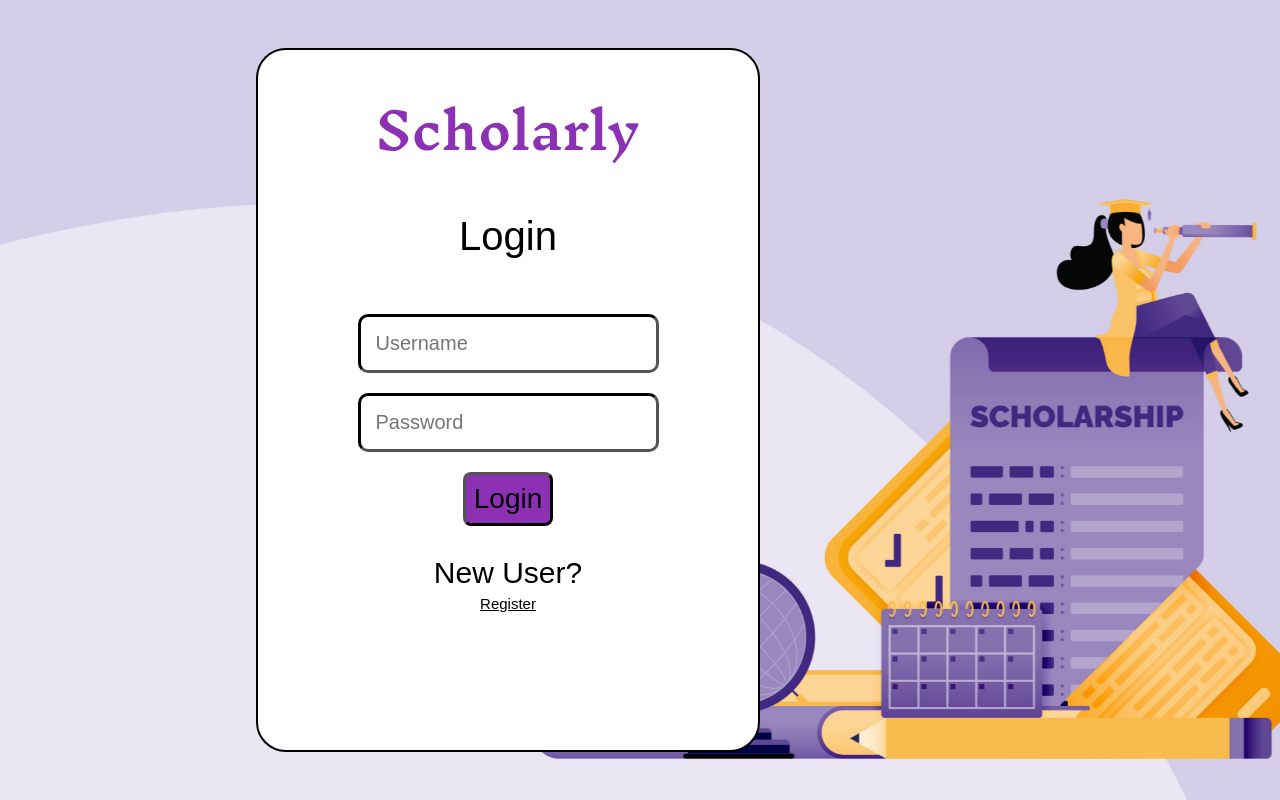
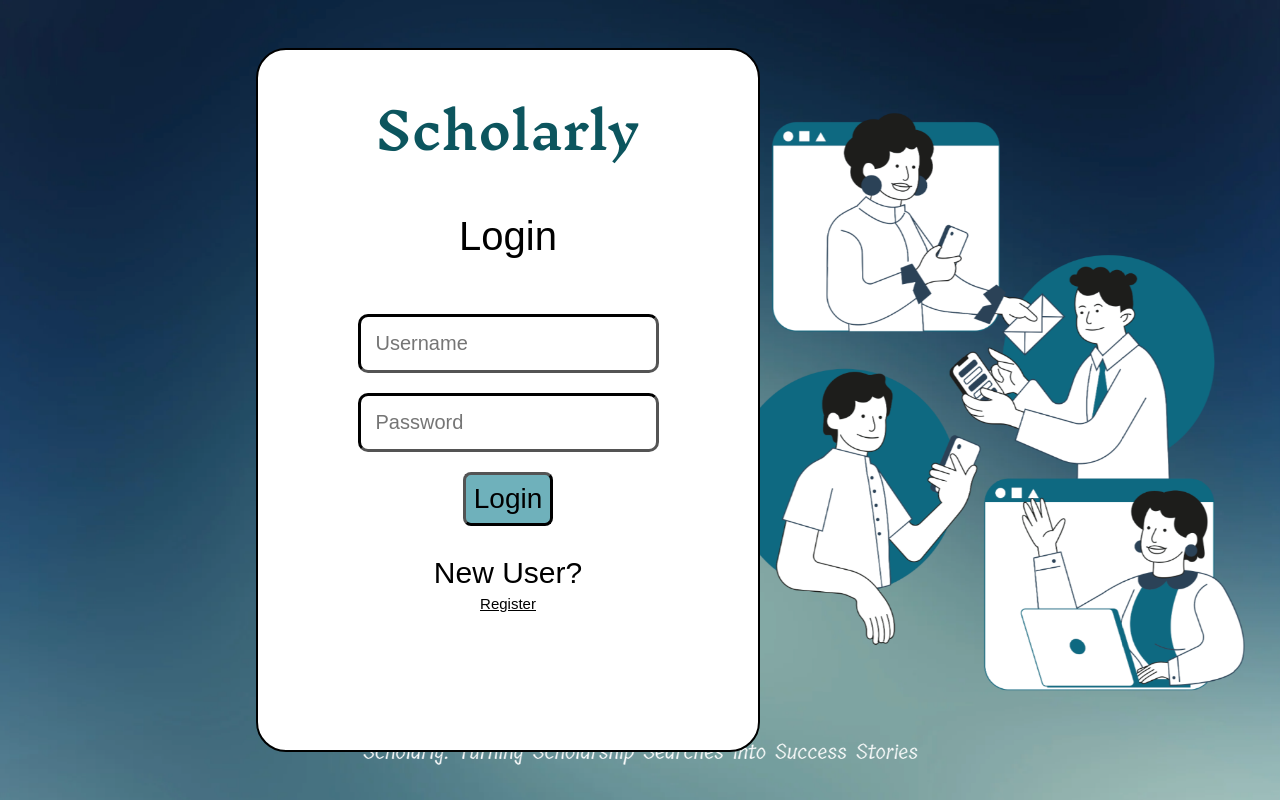
Before and after one commit to AdibaAdi/AI_hackathon-Scholarly-App, a React (Create React App) app in the folder scholarlyapp/: page / in a window 1280 px wide. Built offline with nearby package versions, Linux system fonts and the light colour scheme.

Commit message:
"fixed Login page"

```diff
--- a/scholarlyapp/src/pages/loginUI/Login.module.css
+++ b/scholarlyapp/src/pages/loginUI/Login.module.css
@@ -1,5 +1,5 @@
 .loginWrapper{
-    background: url(../assets/LoginBC.jpg) no-repeat center center fixed;
+    background: url(../assets/LoginBC.png) no-repeat center center fixed;
     background-position: center;
     background-repeat: no-repeat;
     background-size: cover;
@@ -37,7 +37,7 @@
     font-size: 50px;
     margin: 0px;
     margin-top: 15px;
-    color: rgb(141, 49, 180);
+    color: rgb(12, 85, 94);
 }
 .loginText{
     justify-content:center;
@@ -64,7 +64,7 @@
     padding: 8px;
     border-width: 3px;
     border-color: black;
-    background-color: rgb(141, 49, 180);
+    background-color: rgb(111, 177, 187);
 }
 .registerButton{
     font-family: Arial, Helvetica, sans-serif;
```
Also changed, not shown: scholarlyapp/src/pages/assets/LoginBC.png (added).
